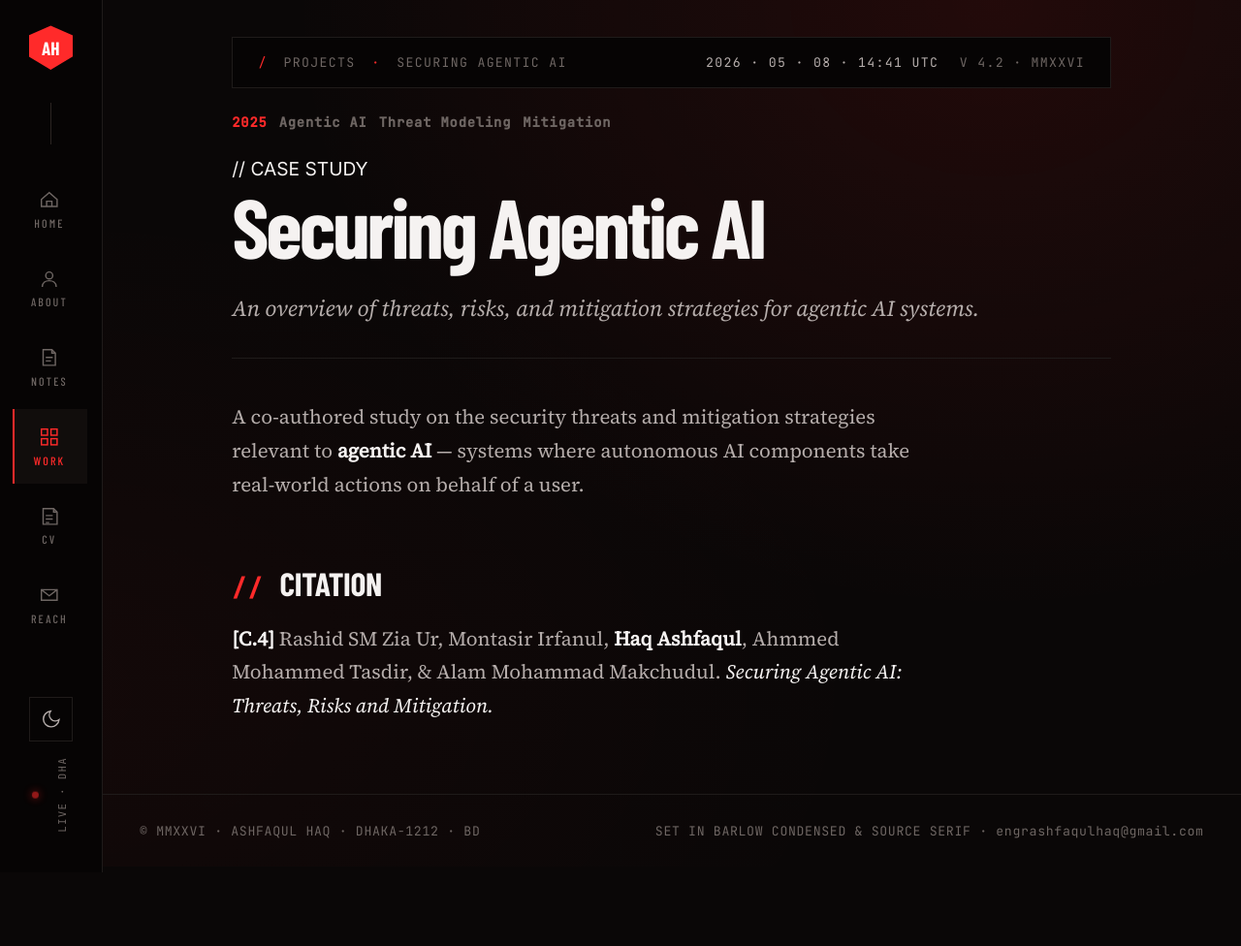
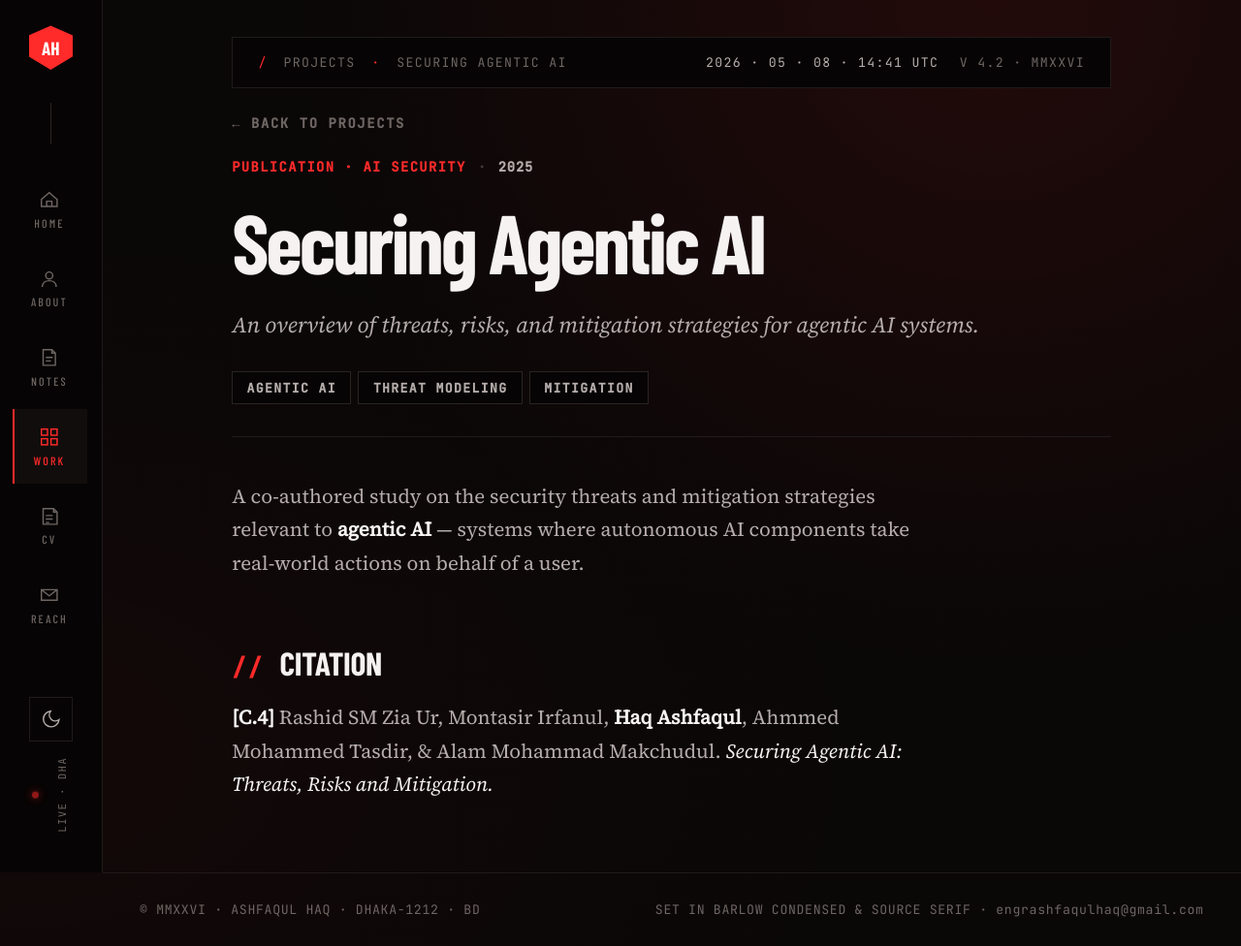
Before and after one commit to 0xashfaq/0xashfaq.github.io, a Jekyll site: the page built from _projects/securing-agentic-ai.md, in a window 1280 px wide. Shown: the whole page at 97% size. Built offline with Jekyll 4.4.1, drawn with Linux system fonts in a browser that asks for light colours; some web fonts are replaced; before the commit the page ends 900 px from its top, so only the background shows below that.

Commit message:
Add files via upload

```diff
--- a/_layouts/project.html
+++ b/_layouts/project.html
@@ -4,18 +4,32 @@ layout: default
 <article class="project">
   {%- include meta-strip.html crumb='Projects' suffix=page.title -%}
 
+  <div class="post-back">
+    <a href="{{ '/projects/' | relative_url }}">← Back to projects</a>
+  </div>
+
   <header class="post-header">
     <div class="post-meta-line">
-      {% if page.year %}<span class="num">{{ page.year }}</span>{% endif %}
-      {% if page.role %}<span class="date">{{ page.role }}</span>{% endif %}
-      {% if page.stack %}
-        {% for s in page.stack %}<span class="tag">{{ s }}</span>{% endfor %}
+      {% if page.kind %}<span class="kind">{{ page.kind }}</span>{% endif %}
+      {% if page.year %}
+        {% if page.kind %}<span class="dot">·</span>{% endif %}
+        <span class="date">{{ page.year }}</span>
+      {% endif %}
+      {% if page.role %}
+        <span class="dot">·</span>
+        <span class="role">{{ page.role }}</span>
       {% endif %}
     </div>
 
-    <div class="eyebrow">// CASE STUDY</div>
     <h1 class="post-title">{{ page.title }}</h1>
+
     {% if page.lede %}<p class="post-lede">{{ page.lede }}</p>{% endif %}
+
+    {% if page.stack %}
+      <div class="post-tags">
+        {% for s in page.stack %}<span class="chip">{{ s }}</span>{% endfor %}
+      </div>
+    {% endif %}
   </header>
 
   <div class="post-body prose">
```
Also changed, not shown: _layouts/post.html (+20 -9 lines).
